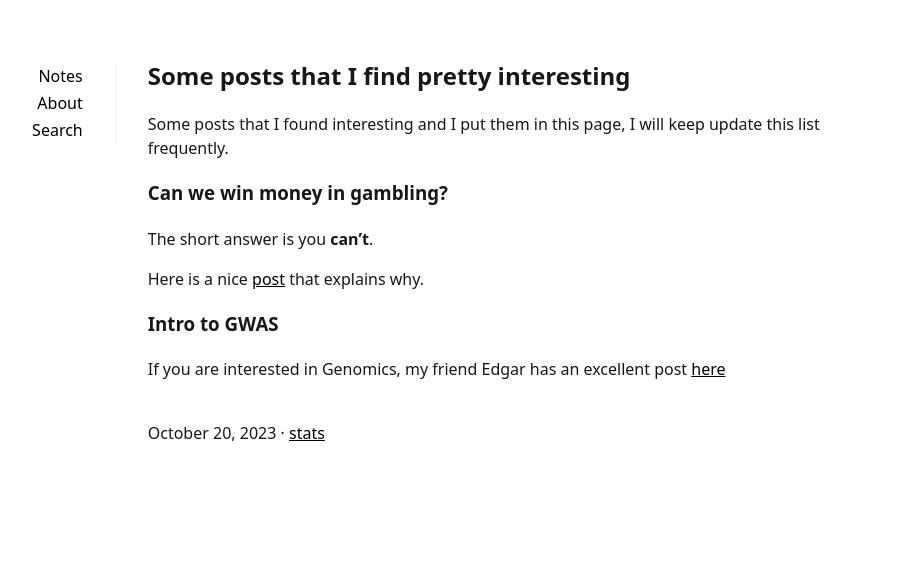
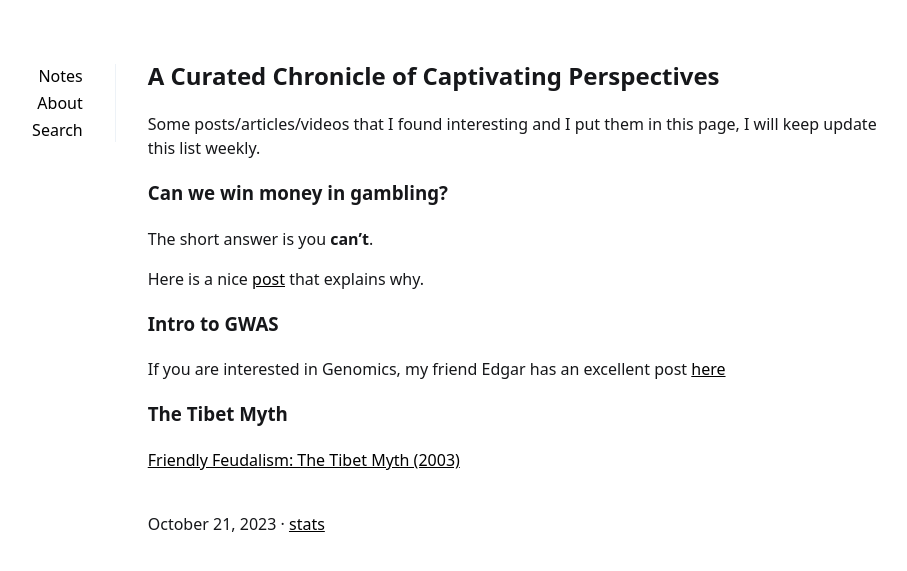
Before and after one commit to acneyouth1996/notes, a Jekyll site: the page built from _posts/2023-10-20-fav-posts.md, in a window 1280 px wide. Shown: the top 571 px of the page, without its empty margins (205-1112 px from the left). Built offline with Jekyll 4.4.1, drawn with Linux system fonts in a browser that asks for light colours.

Commit message:
update page

```diff
--- a/_posts/2023-10-20-win-gamble.md
+++ b/_posts/2023-10-20-fav-posts.md
@@ -1,7 +1,7 @@
 ---
 layout: post
-title: Some posts that I find pretty interesting
-date: 20-10-2023 20:56:41 :z
+title: A Curated Chronicle of Captivating Perspectives
+date: 21-10-2023 20:56:41 :z
 tags: [stats]
 description:
 summary:
@@ -11,7 +11,7 @@ mathjax: false
 render_with_liquid: true
 ---
 
-Some posts that I found interesting and I put them in this page, I will keep update this list frequently.
+Some posts/articles/videos that I found interesting and I put them in this page, I will keep update this list weekly.
 
 ### Can we win money in gambling?
 
@@ -22,3 +22,7 @@ Here is a nice [post](https://sites.pitt.edu/~jdnorton/teaching/paradox/chapters
 ### Intro to GWAS
 
 If you are interested in Genomics, my friend Edgar has an excellent post [here](https://emarro.github.io/posts/ml-in-bio/)
+
+### The Tibet Myth
+
+[Friendly Feudalism: The Tibet Myth (2003)](https://redsails.org/friendly-feudalism/)
```
